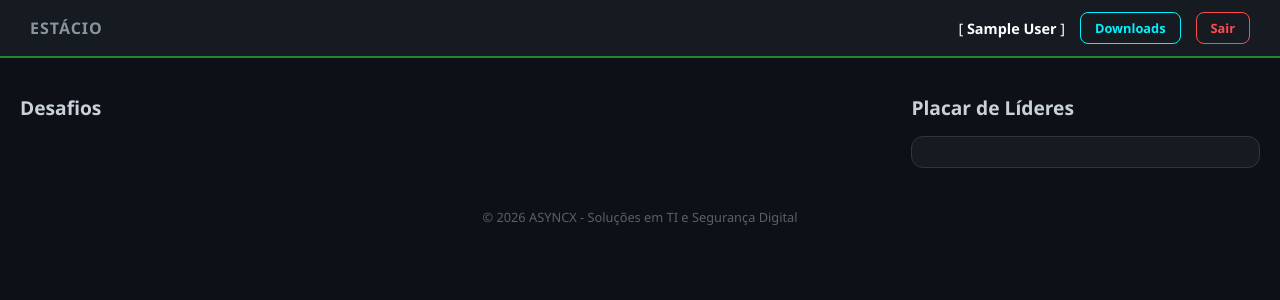
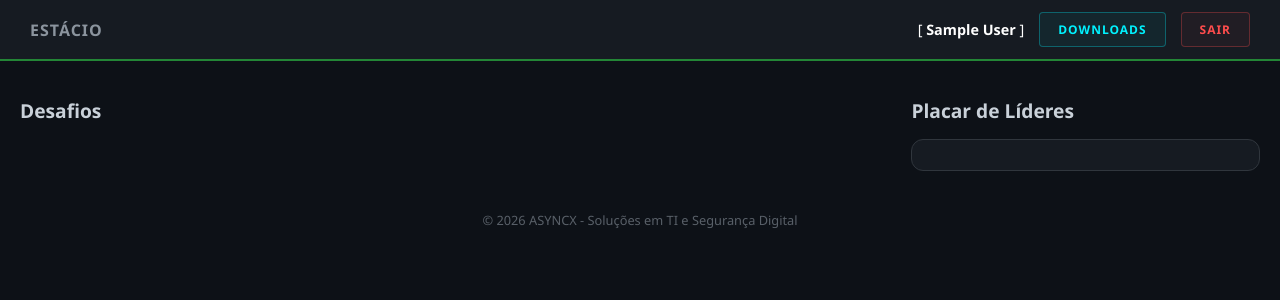
Before and after one commit to Gilson-Ferrer/hcb-portal, a Flask app: page /dashboard in a window 1280 px wide. Shown: the top 300 px of the page. Run offline with Flask 3, Linux system fonts and the light colour scheme; the visitor is signed in with stand-in values (Sample User, id 1); data that the repository does not hold is empty; some libraries are stand-ins or nearby versions.

Commit message:
Update ecra dashboard

```diff
--- a/templates/dashboard.html
+++ b/templates/dashboard.html
@@ -39,18 +39,46 @@
 
         .btn-nav {
             text-decoration: none;
-            font-size: 0.8rem;
-            font-weight: 600;
-            padding: 6px 14px;
-            border-radius: 8px;
-            transition: 0.3s ease;
+            font-size: 0.75rem;
+            font-weight: 800;
+            padding: 8px 18px;
+            border-radius: 4px;
+            transition: all 0.3s cubic-bezier(0.4, 0, 0.2, 1);
+            text-transform: uppercase;
+            letter-spacing: 1px;
+            display: inline-flex;
+            align-items: center;
+            justify-content: center;
         }
 
-        .btn-download { color: var(--cyan); border: 1px solid var(--cyan); }
-        .btn-download:hover { background: rgba(0, 242, 255, 0.1); }
+        .btn-download {
+            color: var(--cyan);
+            background: rgba(0, 242, 255, 0.05);
+            border: 1px solid rgba(0, 242, 255, 0.3);
+            box-shadow: inset 0 0 0 0 rgba(0, 242, 255, 0.2);
+        }
 
-        .btn-logout { color: var(--danger); border: 1px solid var(--danger); }
-        .btn-logout:hover { background: rgba(255, 77, 77, 0.1); }
+        .btn-download:hover {
+            background: var(--cyan);
+            color: #000;
+            border-color: var(--cyan);
+            box-shadow: 0 0 20px rgba(0, 242, 255, 0.4);
+            transform: translateY(-2px);
+        }
+
+        .btn-logout {
+            color: var(--danger);
+            background: rgba(255, 77, 77, 0.05);
+            border: 1px solid rgba(255, 77, 77, 0.3);
+        }
+
+        .btn-logout:hover {
+            background: var(--danger);
+            color: #fff;
+            border-color: var(--danger);
+            box-shadow: 0 0 20px rgba(255, 77, 77, 0.4);
+            transform: translateY(-2px);
+        }
 
         .main { display: grid; grid-template-columns: 2.5fr 1fr; gap: 20px; padding: 20px; }
 
@@ -103,17 +131,17 @@
             transition: filter 0.3s ease;
             user-select: none;
             cursor: pointer;
-    background: rgba(227, 179, 65, 0.05); /* Fundo mais sutil */
+            background: rgba(227, 179, 65, 0.05);
             padding: 8px 15px;
             border-radius: 6px;
-    border: 1px dashed rgba(227, 179, 65, 0.2); /* Borda para indicar área clicável */
-    display: inline-block; /* Faz a caixa se ajustar ao texto */
+            border: 1px dashed rgba(227, 179, 65, 0.2);
+            display: inline-block;
         }
 
         .hint-text.reveal {
             filter: blur(0);
             user-select: text;
-    border-style: solid; /* Muda a borda ao revelar */
+            border-style: solid;
         }
         .solved-badge { color: var(--accent); font-weight: bold; font-size: 0.75rem; text-transform: uppercase; }
 
@@ -123,6 +151,17 @@
 
         .footer { text-align: center; padding: 20px; font-size: 0.8em; color: #8b949e; opacity: 0.6; }
 
+        @media (max-width: 768px) {
+            .nav-right {
+                width: 100%;
+                justify-content: center;
+                margin-top: 10px;
+            }
+            .btn-nav {
+                flex: 1;
+                text-align: center;
+            }
+        }
 
 
     </style>
```
Lines whose indentation alone changed are shown as unchanged.
